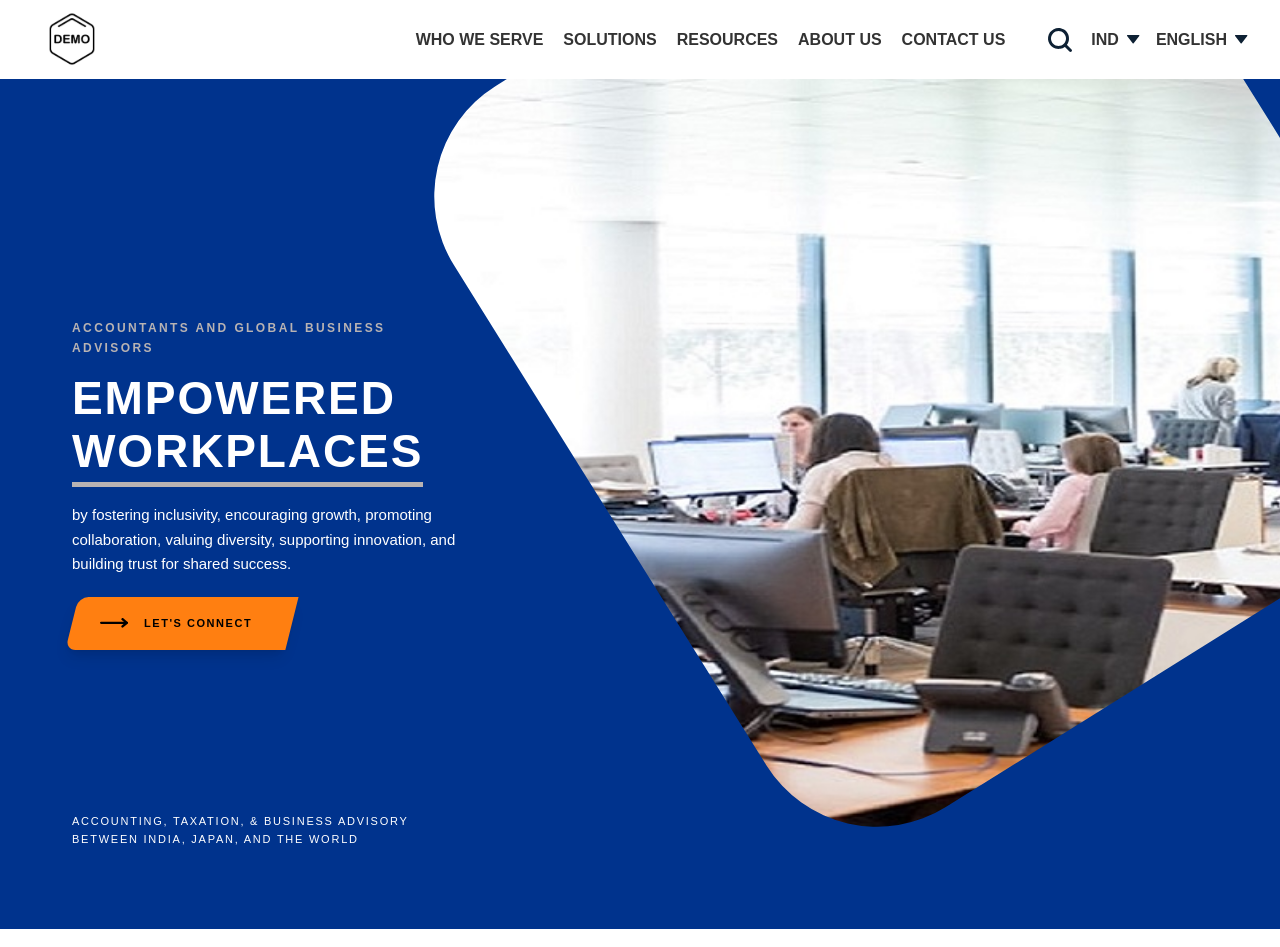
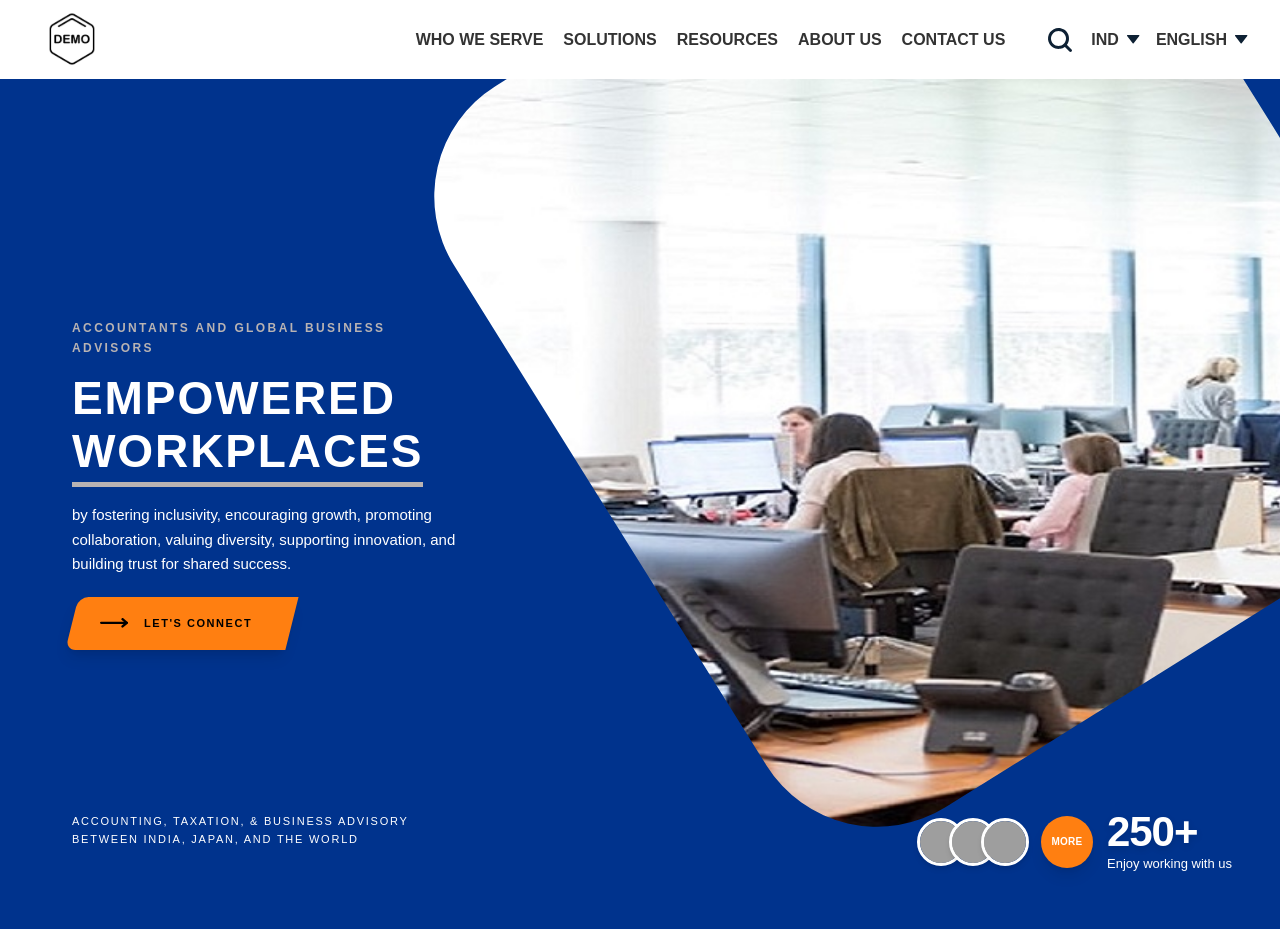
Before and after one commit to sharma24harshit/harshit-design-dot-assign, a Next.js app: page / in a window 1280 px wide. Shown: the top 947 px of the page. Built offline with nearby package versions, Linux system fonts and the light colour scheme; grey boxes are pictures that could not be loaded.

Commit message:
hero about and insights section updated

```diff
--- a/components/About.jsx
+++ b/components/About.jsx
@@ -14,7 +14,7 @@ const About = () => {
                             height={100}
                             priority
                         /> */}
-                <div className='grid grid-cols-1 lg:grid-cols-[55%_45%] gap-10 items-start'>
+                <div className='grid grid-cols-1 lg:grid-cols-[53%_43%] gap-10 items-start'>
                     <div className="grid grid-cols-1 lg:grid-cols-[220px_1fr] gap-8 items-start bg-[url('/map.png')] bg-no-repeat bg-center bg-contain">
                     <div className='w-full h-[180px] bg- rounded-[20px] flex items-end justify-start text-left p-6 bg-[#EEEEEE]'>
                         <p className='font-semibold text-4 uppercase'>
@@ -43,12 +43,12 @@ const About = () => {
                     </div>
                     </div>
                     <div className='relative flex flex-col justify-end aspect-[3/2]'>
-                        <div className='max-w-[230px] min-w-[100px] text-xs font-semibold px-4 py-2 rounded-full flex justify-between items-center gap-2 bg-[#FF7300]'>
+                        <div className='absolute top-0 right-0 max-w-[270px] min-w-[130px] text-xs font-semibold px-4 py-2 rounded-full flex justify-between items-center gap-8 bg-[#FF7300]'>
                             We are located
                             <span>India ^</span>
                         </div>
                         <Image
-                        className='mx-auto mt-4 object-contain'
+                        className='mt-12 object-cover rounded-xl'
                             src="/aboutImage.png"
                             alt="About Image"
                             fill
--- a/components/Hero.jsx
+++ b/components/Hero.jsx
@@ -53,26 +53,7 @@ const Hero = () => {
           World
         </p>
       </div>
-        {/* <div className='w-[35%]'>
-        <div>
-            <p className='font-bold text-base uppercase text-[#B8B3B3]'>Accountants and Global Business Advisors</p>
-            <p className='bold text-6xl text-[#FFFFFF]'>EMPOWERED  <br />
-            WORKPLACES</p>
-            <p className=' text-base font-light text-[#FFFFFF]'>by fostering inclusivity, encouraging growth, promoting collaboration, valuing diversity, supporting innovation, and building trust for shared success.</p>
-            <button
-            className='flex items-center gap-4 justify-center bg-[#FF7300] rounded-md font-poppins text-xs font-semibold p-6 transition-all duration-300 hover:bg-orange-600 hover:shadow-md uppercase'>
-               <Image
-                                src="/rightArrow.svg"
-                                alt="Right Arrow"
-                                width={32}
-                                height={10}
-                                priority
-                            />
-                Lets Connect
-                </button>
-        </div>
-        <p className='tetx-sm font-semibold uppercase text-[#FFFFFF]'>Accounting, Taxation, & Business Advisory between India, Japan, and the World</p>
-        </div> */}
+
         <div className='absolute w-[60%] h-full -right-10 -top-48 -rotate-[32deg] overflow-hidden rounded-[130px]'>
         <div className='relative w-[140%] h-[150%] -left-[20%] -top-[20%] rotate-[32deg] rounded-xl'>
         <Image
@@ -84,20 +65,43 @@ const Hero = () => {
                             />
         </div>
         </div>
-        {/* <div className='w-[65%]'>
-            <div className='border-3 w-full overflow-hidden shadow-lg'>
-                <div className=''>
-                <Image
-        className='w-full object-cover'
-                                src="/hero.jpg"
-                                alt="hero image"
-                                width={900}
-                                height={500}
-                                priority
-                            />
-                            </div>
+
+        <div className="pointer-events-none absolute bottom-6 right-5 z-30 flex flex-wrap items-center gap-3 sm:bottom-8 sm:right-8 lg:bottom-12 lg:right-10 xl:bottom-14 xl:right-12">
+          <div className="flex items-center">
+            <img
+              src="https://i.pravatar.cc/96?img=47"
+              alt=""
+              className="relative z-[1] size-11 rounded-full border-[3px] border-white object-cover shadow-md sm:size-12"
+              width={48}
+              height={48}
+            />
+            <img
+              src="https://i.pravatar.cc/96?img=12"
+              alt=""
+              className="relative z-[2] -ml-3 size-11 rounded-full border-[3px] border-white object-cover shadow-md sm:-ml-4 sm:size-12"
+              width={48}
+              height={48}
+            />
+            <img
+              src="https://i.pravatar.cc/96?img=68"
+              alt=""
+              className="relative z-[3] -ml-3 size-11 rounded-full border-[3px] border-white object-cover shadow-md sm:-ml-4 sm:size-12"
+              width={48}
+              height={48}
+            />
+          </div>
+          <div className="flex size-[50px] shrink-0 items-center justify-center rounded-full bg-[#FF7F11] text-center text-[10px] font-bold uppercase leading-tight tracking-wide text-white shadow-lg sm:size-[52px]">
+            More
+          </div>
+          <div className="flex min-w-0 flex-col gap-0.5 pl-0.5">
+            <span className="text-[2.125rem] font-bold leading-none tracking-tight text-white drop-shadow-md sm:text-[2.625rem]">
+              250+
+            </span>
+            <span className="text-[13px] font-normal leading-snug text-white">
+              Enjoy working with us
+            </span>
+          </div>
         </div>
-        </div> */}
     </section>
   )
 }
--- a/components/Insights.jsx
+++ b/components/Insights.jsx
@@ -35,7 +35,7 @@ const mapIndex = [0,0,1,2]
         <section className='w-full mt-10 mb-10'>
             <div className='max-w-[1820px]mx-auto px-8'>
 
-                <div className='grid grid-cols-1 lg:grid-cols-[55%_45%] gap-10 items-start'>
+                <div className='grid grid-cols-1 lg:grid-cols-[53%_43%] gap-10 items-start'>
                     <div className="grid grid-cols-1 lg:grid-cols-[220px_1fr] gap-8 items-start">
                         <div className='w-full h-[180px] bg- rounded-[20px] flex items-end justify-start text-left p-6 bg-[#EEEEEE]'>
                             <p className='font-semibold text-4 uppercase'>
```
